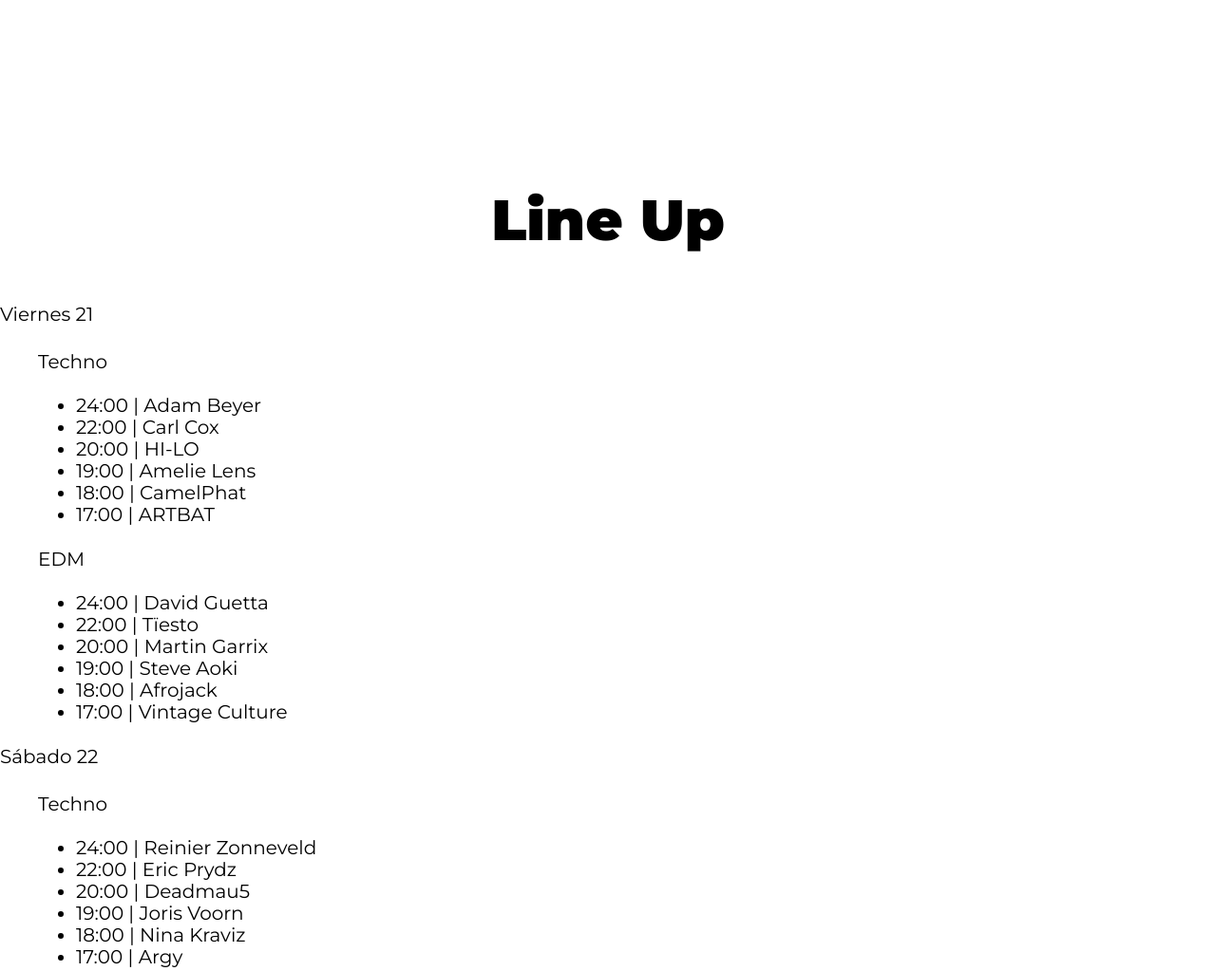
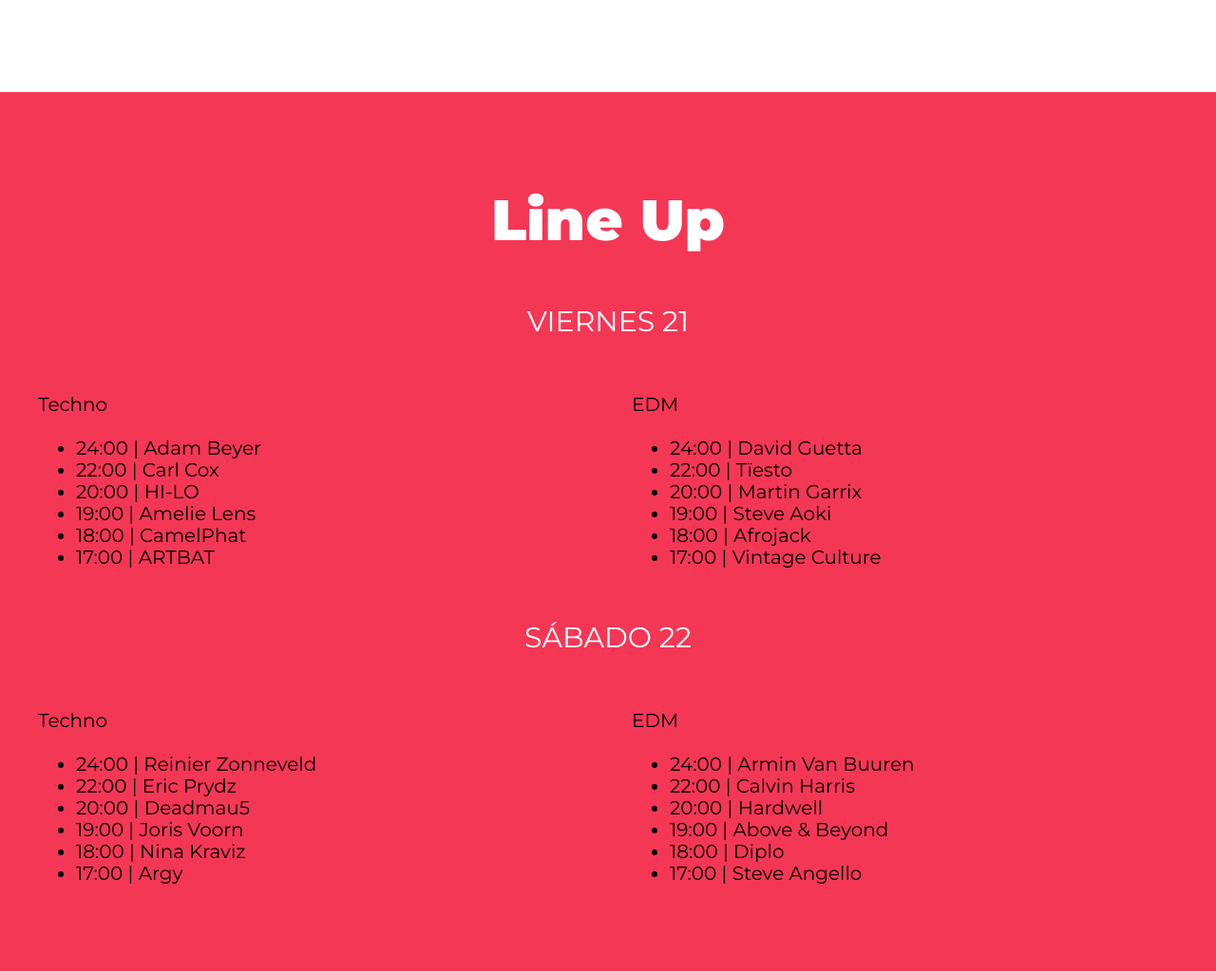
Before and after one commit to fersho101/festival-musica, a website: page index.html in a window 1280 px wide. Shown: the part 1212-2235 px from the top of the page at 95% size. Drawn offline with Linux system fonts and the light colour scheme.

Commit message:
Agregando seccion LineUp

```diff
--- a/index.html
+++ b/index.html
@@ -50,11 +50,12 @@
                 sit nihil quis sunt provident.</p>
         </div>
     </section>
+
     <section id="lineup" class="lineup">
         <h3>Line Up</h3>
 
         <p class="dia">Viernes 21</p>
-        <div class="escenarios-contenedor contenedor">
+        <div class="escenarios-contenedor">
             <div class="escenario bg-amarillo">
                 <p class="nombre-escenario">Techno</p>
 
--- a/src/scss/layout/_index.scss
+++ b/src/scss/layout/_index.scss
@@ -1,3 +1,4 @@
 @forward 'header';
 @forward 'video';
 @forward 'festival';
+@forward 'lineup';
--- a/src/scss/layout/_lineup.scss
+++ b/src/scss/layout/_lineup.scss
@@ -0,0 +1,37 @@
+@use 'base/variables' as v;
+@use 'base/mixins' as m;
+
+.lineup {
+    background-color: v.$rosa;
+
+    h3,
+    .dia {
+        text-align: center;
+        color: v.$blanco;
+    }
+
+    .dia {
+        // color: v.$blanco;
+        font-size: 3rem;
+        // text-align: center;
+        text-transform: uppercase;
+    }
+}
+
+.escenarios-contenedor {
+    @include m.contenedor;
+
+    @include m.tablet {
+        @include m.grid(2);
+    }
+}
+
+.escenarios {
+    padding-top: 2rem;
+
+    .nombre-escenario {
+        font-size: 3rem;
+        font-weight: 900;
+        text-transform: uppercase;
+    }
+}
```
Also changed, not shown: build/css/app.css.
